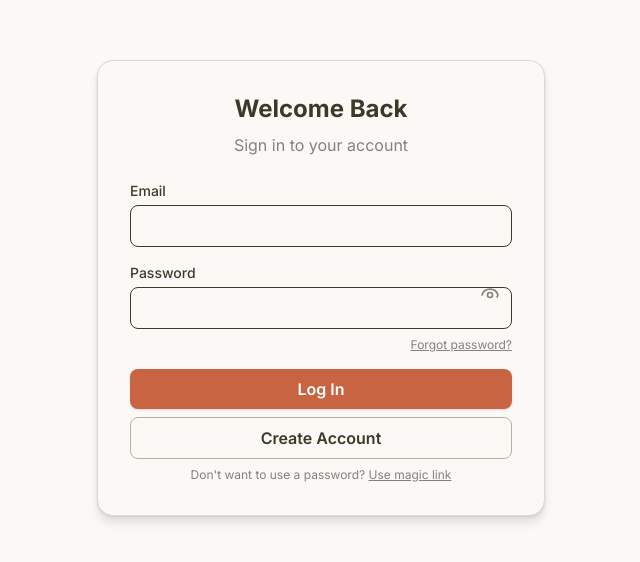
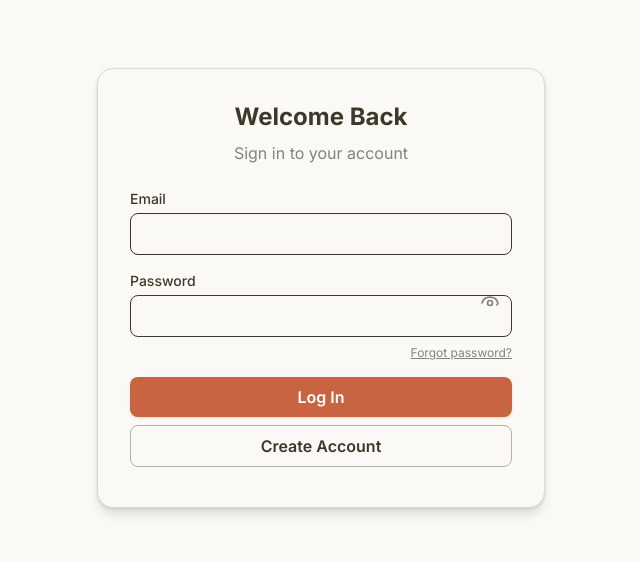
Before and after one commit to TOL7-ops/doctorspace-new, a Next.js app: page /login in a window 1280 px wide. Shown: the part 112-674 px from the top of the page, without its empty margins (319-959 px from the left). Built offline with nearby package versions, Linux system fonts and the light colour scheme; what @supabase/auth-helpers-nextjs would draw is missing.

Commit message:
fix(auth): improve signup/login/reset password flows and users schema

```diff
--- a/src/app/login/page.tsx
+++ b/src/app/login/page.tsx
@@ -108,12 +108,7 @@ export default function LoginPage() {
           >
             Create Account
           </Link>
-          <p className="text-xs text-muted-foreground text-center mt-2">
-            Don&apos;t want to use a password?{' '}
-            <Link href="/magic-link" className="underline hover:text-foreground transition focus:outline-none">
-              Use magic link
-            </Link>
-          </p>
+          {/* Removed magic link option to enforce password-only login */}
         </form>
       </div>
     </div>
```
